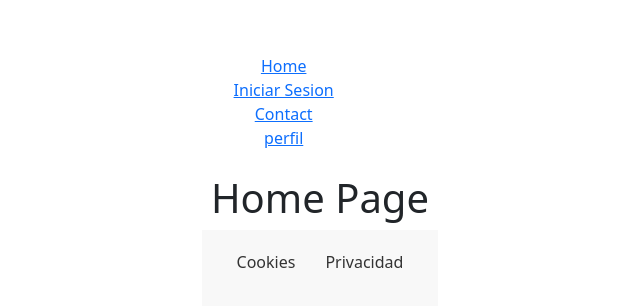
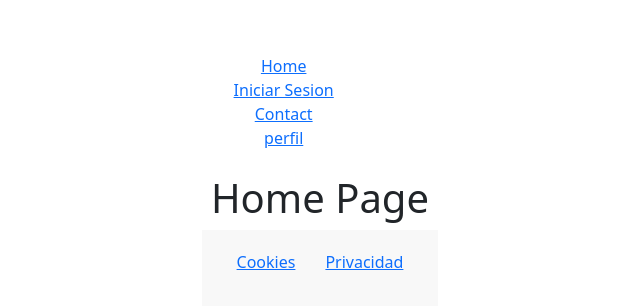
Before and after one commit to rbsnkrs13/Blog-React-Laravel, a React (Vite) app in the folder Front/: page / in a window 1280 px wide. Shown: the part 222-528 px from the top of the page, without its empty margins (320-960 px from the left). Built offline with nearby package versions, Linux system fonts and the light colour scheme.

Commit message:
footer.jsx v0.01

```diff
--- a/Front/src/js/components/dev/footer/Footer.jsx
+++ b/Front/src/js/components/dev/footer/Footer.jsx
@@ -1,13 +1,14 @@
+import { Link } from "react-router-dom";
 
 const Footer = () => {
   return (
     <footer style={{ padding: '20px', textAlign: 'center', backgroundColor: '#f8f8f8' }}>
       <ul style={{ listStyle: 'none', padding: 0 }}>
         <li style={{ display: 'inline', margin: '0 15px' }}>
-          <a href="/cookies" style={{ textDecoration: 'none', color: '#333' }}>Cookies</a>
+            <Link to="/cookies">Cookies</Link>
         </li>
         <li style={{ display: 'inline', margin: '0 15px' }}>
-          <a href="/privacidad" style={{ textDecoration: 'none', color: '#333' }}>Privacidad</a>
+            <Link to="/privacidad">Privacidad</Link>
         </li>
       </ul>
     </footer>
```
